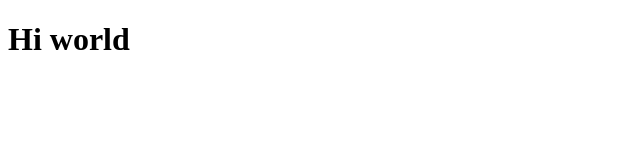
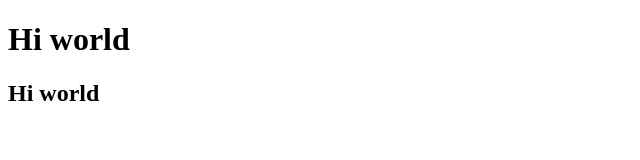
Before and after one commit to HalilovaAylina/new-repo, a plain HTML site: page index.html in a window 1280 px wide. Shown: the whole page, without its empty margins (0-640 px from the left). Drawn offline with Linux system fonts and the light colour scheme.

Commit message:
add h2 title

```diff
--- a/index.html
+++ b/index.html
@@ -7,5 +7,6 @@
 </head>
 <body>
     <h1>Hi world</h1>
+    <h2>Hi world</h2>
 </body>
 </html>
```
